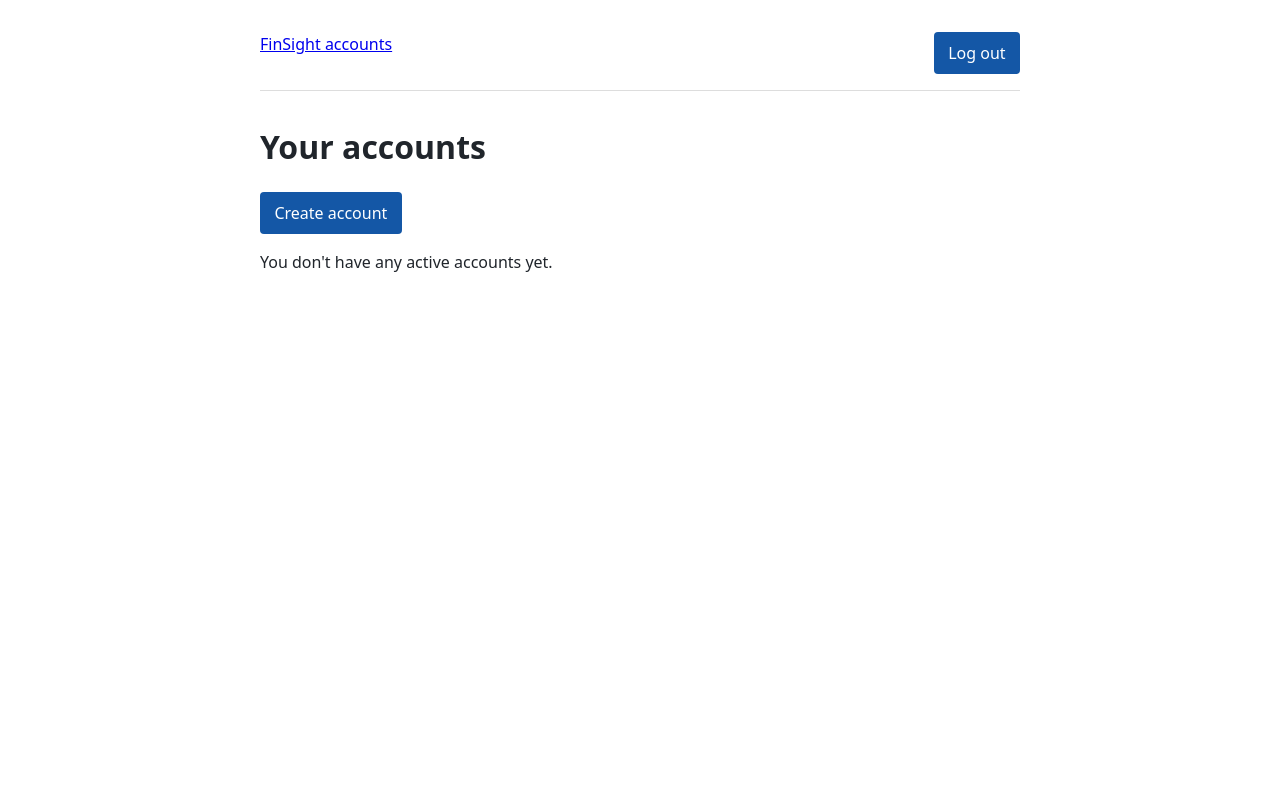
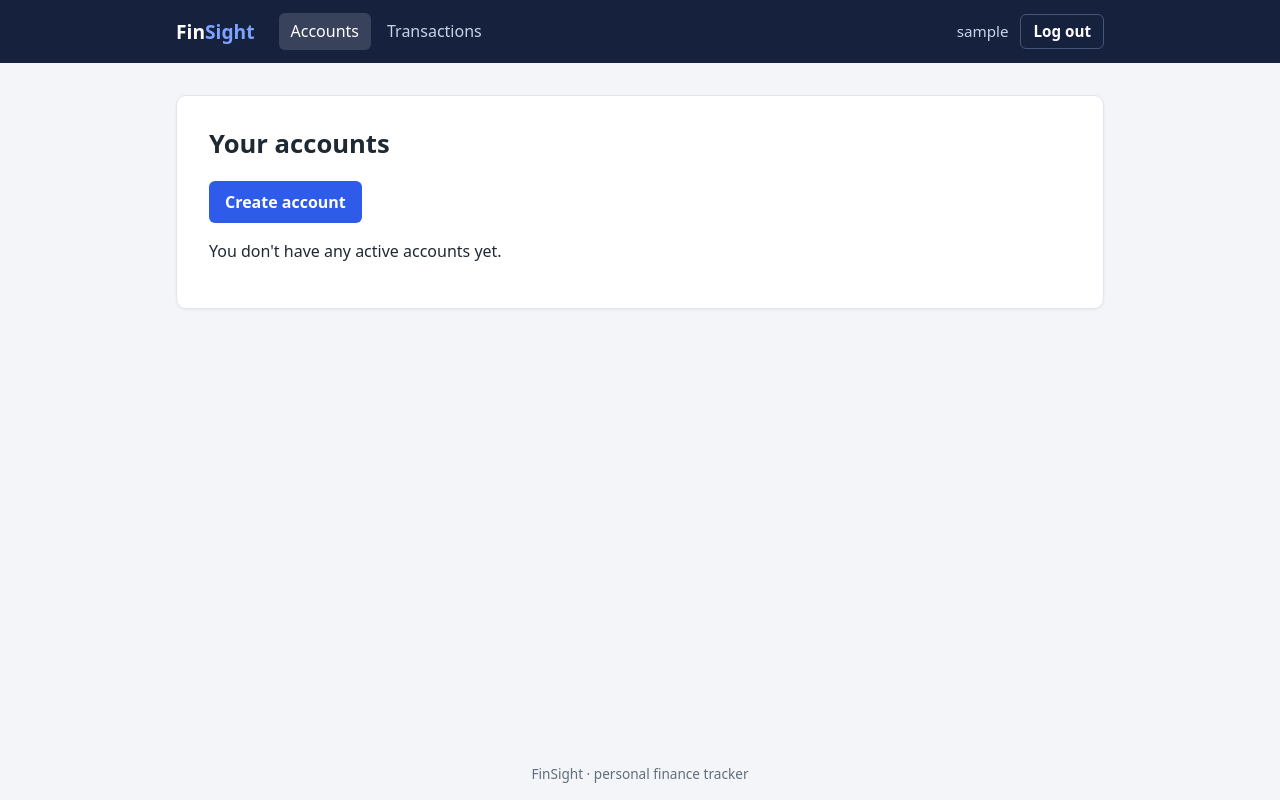
Before and after one commit to sldimitrov/finsight, a Django app: page /accounts/ in a window 1280 px wide. Run offline with Django 5.2, Linux system fonts and the light colour scheme; the visitor is signed in with stand-in values (Sample User, id 1).

Commit message:
improve UI and UX and add redirect from index route to accounts

```diff
--- /dev/null
+++ b/accounts/static/accounts/css/app.css
@@ -0,0 +1,165 @@
+/* FinSight: one small stylesheet for the whole app. */
+:root {
+    --bg: #f3f5f9;
+    --surface: #ffffff;
+    --text: #1f2933;
+    --muted: #616e7c;
+    --border: #e1e6ee;
+    --brand: #2f5bea;
+    --brand-dark: #1d3fb8;
+    --header: #16213e;
+    --income: #15803d;
+    --expense: #b42318;
+    --danger: #c0392b;
+    --radius: 10px;
+}
+
+* { box-sizing: border-box; }
+
+body {
+    margin: 0;
+    min-height: 100vh;
+    display: flex;
+    flex-direction: column;
+    background: var(--bg);
+    color: var(--text);
+    font: 16px/1.55 system-ui, -apple-system, "Segoe UI", Roboto, sans-serif;
+}
+
+a { color: var(--brand); }
+a:hover { color: var(--brand-dark); }
+
+/* ---- Header ---- */
+.site-header { background: var(--header); color: #fff; }
+.site-header .inner {
+    max-width: 960px;
+    margin: 0 auto;
+    padding: .8rem 1rem;
+    display: flex;
+    align-items: center;
+    gap: 1.5rem;
+    flex-wrap: wrap;
+}
+.brand { color: #fff; font-weight: 700; font-size: 1.2rem; text-decoration: none; }
+.brand span { color: #7ea2ff; }
+.site-nav { display: flex; gap: .25rem; flex: 1; }
+.site-nav a {
+    color: #c9d3e8;
+    text-decoration: none;
+    padding: .4rem .75rem;
+    border-radius: 6px;
+}
+.site-nav a:hover { color: #fff; background: rgba(255, 255, 255, .08); }
+.site-nav a.active { color: #fff; background: rgba(255, 255, 255, .15); }
+.user-box { display: flex; align-items: center; gap: .75rem; color: #c9d3e8; font-size: .95rem; }
+.user-box form { margin: 0; }
+.user-box button { background: transparent; border: 1px solid #45557a; padding: .3rem .75rem; }
+.user-box button:hover { background: rgba(255, 255, 255, .08); }
+
+/* ---- Main card ---- */
+main {
+    flex: 1;
+    width: 100%;
+    max-width: 960px;
+    margin: 2rem auto;
+    padding: 0 1rem;
+}
+.card {
+    background: var(--surface);
+    border: 1px solid var(--border);
+    border-radius: var(--radius);
+    box-shadow: 0 1px 3px rgba(16, 24, 40, .06);
+    padding: 1.75rem 2rem;
+}
+.card.narrow { max-width: 420px; margin: 0 auto; }
+h1 { margin-top: 0; font-size: 1.6rem; }
+h2 { margin-top: 2rem; font-size: 1.2rem; }
+
+.site-footer { color: var(--muted); font-size: .85rem; text-align: center; padding: 1rem; }
+
+/* ---- Buttons ---- */
+button, .button {
+    display: inline-block;
+    background: var(--brand);
+    color: #fff;
+    border: 0;
+    border-radius: 6px;
+    padding: .55rem 1rem;
+    font: inherit;
+    font-weight: 600;
+    text-decoration: none;
+    cursor: pointer;
+    transition: background .15s;
+}
+button:hover, .button:hover { background: var(--brand-dark); color: #fff; }
+.danger, .button.danger { background: var(--danger); }
+.danger:hover, .button.danger:hover { background: #962d22; }
+p > .button + a, form button + a { margin-left: .75rem; }
+
+/* ---- Forms ---- */
+form p { margin: 0 0 1rem; }
+label { display: block; font-weight: 600; margin-bottom: .25rem; }
+input, select, textarea {
+    width: 100%;
+    max-width: 420px;
+    padding: .55rem .7rem;
+    font: inherit;
+    border: 1px solid #c8d0dc;
+    border-radius: 6px;
+    background: #fff;
+}
+input:focus, select:focus, textarea:focus {
+    outline: none;
+    border-color: var(--brand);
+    box-shadow: 0 0 0 3px rgba(47, 91, 234, .15);
+}
+.helptext { display: block; color: var(--muted); font-size: .85rem; }
+.errorlist { color: var(--danger); margin: .25rem 0; padding-left: 1.1rem; }
+.hint {
+    background: #eef3ff;
+    border-left: 4px solid var(--brand);
+    padding: .6rem .9rem;
+    border-radius: 4px;
+    color: #33415c;
+}
+
+/* Inline filter form above tables */
+.filter-form { display: flex; align-items: end; gap: .75rem; flex-wrap: wrap; margin-bottom: 1.25rem; }
+.filter-form label { margin: 0 0 .25rem; }
+.filter-form select { width: auto; }
+
+/* ---- Tables ---- */
+table { width: 100%; border-collapse: collapse; margin-top: 1rem; }
+th, td { text-align: left; padding: .65rem .75rem; border-bottom: 1px solid var(--border); }
+th { color: var(--muted); font-size: .8rem; text-transform: uppercase; letter-spacing: .04em; }
+tbody tr:hover { background: #f8faff; }
+
+/* ---- Definition lists (detail pages) ---- */
+dl { display: grid; grid-template-columns: 10rem 1fr; gap: .5rem 1rem; }
+dt { color: var(--muted); }
+dd { margin: 0; font-weight: 500; }
+
+/* ---- Accounts grid ---- */
+.account-grid { list-style: none; padding: 0; display: grid; grid-template-columns: repeat(auto-fill, minmax(220px, 1fr)); gap: 1rem; }
+.account-grid a {
+    display: block;
+    padding: 1rem 1.1rem;
+    border: 1px solid var(--border);
+    border-radius: var(--radius);
+    text-decoration: none;
+    color: var(--text);
+    transition: border-color .15s, box-shadow .15s;
+}
+.account-grid a:hover { border-color: var(--brand); box-shadow: 0 2px 8px rgba(47, 91, 234, .12); }
+.account-grid .name { font-weight: 700; }
+.account-grid .type { color: var(--muted); font-size: .9rem; }
+.account-grid .balance { font-size: 1.3rem; font-weight: 700; margin-top: .4rem; }
+
+.transaction-income { color: var(--income); font-weight: 600; }
+.transaction-expense { color: var(--expense); font-weight: 600; }
+
+@media (max-width: 600px) {
+    .card { padding: 1.25rem; }
+    dl { grid-template-columns: 1fr; }
+    table { font-size: .9rem; }
+}
--- a/accounts/templates/accounts/account_list.html
+++ b/accounts/templates/accounts/account_list.html
@@ -6,9 +6,15 @@
     <h1>Your accounts</h1>
     <p><a class="button" href="{% url 'accounts:create' %}">Create account</a></p>
     {% if accounts %}
-        <ul>
+        <ul class="account-grid">
             {% for account in accounts %}
-                <li><a href="{% url 'accounts:detail' account.pk %}">{{ account.name }}</a> - {{ account.get_type_display }}, {{ account.balance }} {{ account.currency }}</li>
+                <li>
+                    <a href="{% url 'accounts:detail' account.pk %}">
+                        <div class="name">{{ account.name }}</div>
+                        <div class="type">{{ account.get_type_display }}</div>
+                        <div class="balance">{{ account.balance }} {{ account.currency }}</div>
+                    </a>
+                </li>
             {% endfor %}
         </ul>
     {% else %}
--- a/accounts/templates/accounts/base.html
+++ b/accounts/templates/accounts/base.html
@@ -1,35 +1,39 @@
-<!doctype html>
+{% load static %}<!doctype html>
 <html lang="en">
 <head>
     <meta charset="utf-8">
     <meta name="viewport" content="width=device-width, initial-scale=1">
     <title>{% block title %}FinSight{% endblock %}</title>
-    <style>
-        body { font: 16px/1.5 system-ui, sans-serif; margin: 2rem auto; max-width: 760px; padding: 0 1rem; color: #20252b; }
-        nav { display: flex; justify-content: space-between; border-bottom: 1px solid #ddd; padding-bottom: 1rem; margin-bottom: 2rem; }
-        form p { margin: 1rem 0; }
-        label { display: block; font-weight: 600; }
-        input, select { box-sizing: border-box; font: inherit; max-width: 100%; padding: .5rem; }
-        button, .button { background: #1457a6; border: 0; border-radius: 4px; color: white; cursor: pointer; display: inline-block; font: inherit; padding: .55rem .9rem; text-decoration: none; }
-        .danger { background: #a32121; }
-        .transaction-income { color: #16733b; font-weight: 600; }
-        .transaction-expense { color: #b42318; font-weight: 600; }
-        .errorlist { color: #a32121; }
-        dl { display: grid; grid-template-columns: 10rem 1fr; gap: .5rem; }
-    </style>
+    <link rel="stylesheet" href="{% static 'accounts/css/app.css' %}">
 </head>
 <body>
-    <nav>
-        <a href="{% url 'accounts:index' %}">FinSight accounts</a>
+    <header class="site-header">
+        <div class="inner">
+            <a class="brand" href="{% url 'accounts:index' %}">Fin<span>Sight</span></a>
             {% if request.user.is_authenticated %}
+                {% with app=request.resolver_match.app_name %}
+                <nav class="site-nav">
+                    <a href="{% url 'accounts:index' %}"{% if app == 'accounts' %} class="active"{% endif %}>Accounts</a>
+                    <a href="{% url 'transactions:transaction_list' %}"{% if app == 'transactions' %} class="active"{% endif %}>Transactions</a>
+                </nav>
+                {% endwith %}
+                <div class="user-box">
+                    <span>{{ request.user.get_full_name|default:request.user.username }}</span>
                     <form method="post" action="{% url 'accounts:logout' %}">
                         {% csrf_token %}
                         <button type="submit">Log out</button>
                     </form>
+                </div>
             {% endif %}
-    </nav>
+        </div>
+    </header>
+
     <main>
+        <div class="card {% block card_class %}{% endblock %}">
             {% block content %}{% endblock %}
+        </div>
     </main>
+
+    <footer class="site-footer">FinSight · personal finance tracker</footer>
 </body>
 </html>
--- a/accounts/templates/accounts/login.html
+++ b/accounts/templates/accounts/login.html
@@ -1,6 +1,8 @@
 {% extends "accounts/base.html" %}
 
 {% block title %}Log in | FinSight{% endblock %}
+
+{% block card_class %}narrow{% endblock %}
 
 {% block content %}
     <h1>Log in</h1>
--- a/core/urls.py
+++ b/core/urls.py
@@ -16,10 +16,12 @@ Including another URLconf
 """
 from django.contrib import admin
 from django.urls import include, path
+from django.views.generic import RedirectView
 
 urlpatterns = [
     path('accounts/', include("accounts.urls")),
     path('transactions/', include("transactions.urls")),
     path('users/', include("users.urls")),
     path('admin/', admin.site.urls),
+    path('', RedirectView.as_view(url='/accounts/', permanent=False), name='index'),
 ]
```
Also changed, not shown: transactions/templates/transactions/transaction_list.html (+6 -4 lines). Lines whose indentation alone changed are shown as unchanged.
